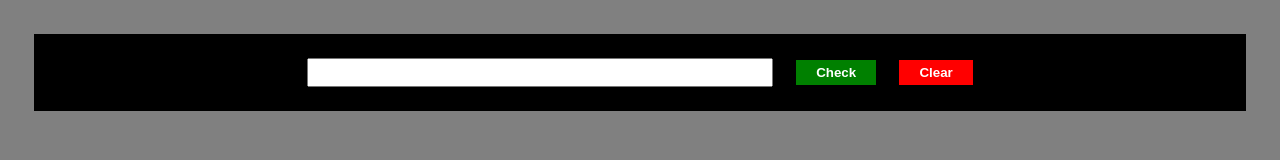
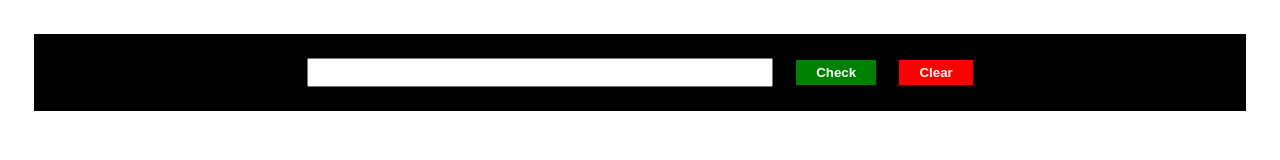
Before and after one commit to Prabhu-dev/telephone-number-validator, a plain HTML site: page index.html in a window 1280 px wide. Drawn offline with Linux system fonts and the light colour scheme.

Commit message:
Update styles.css

```diff
--- a/styles.css
+++ b/styles.css
@@ -1,5 +1,5 @@
 body{
-    background-color: grey;
+    background-color: #fff;
     padding: 2%;
 }
 
```
